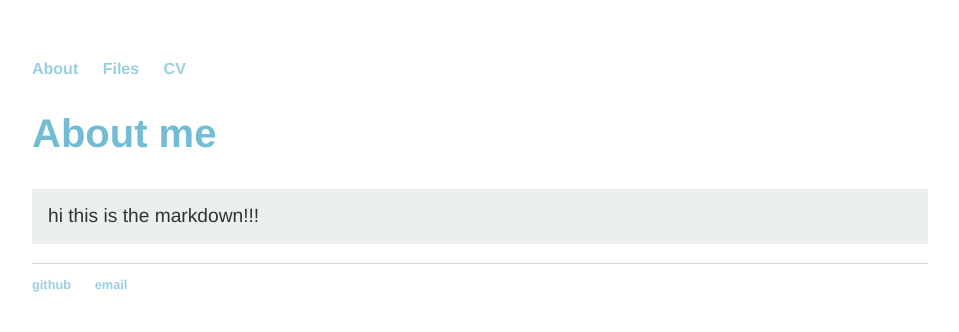
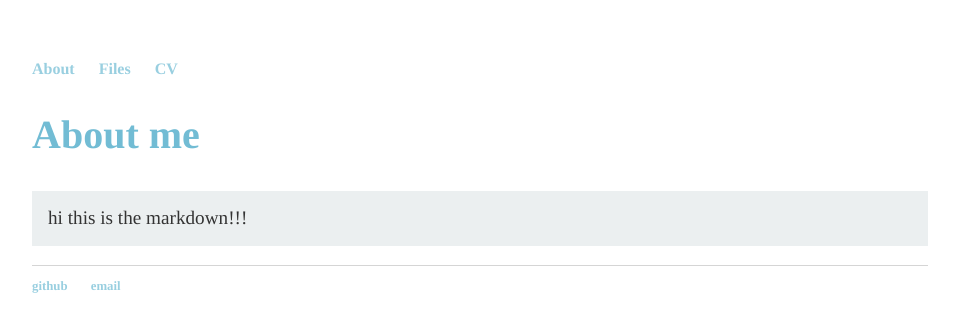
Before and after one commit to lena-kilian/lena-kilian.github.io, a Jekyll site: the page built from index.md, in a window 1280 px wide. Shown: the top 332 px of the page, without its empty margins (160-1119 px from the left). Built offline with Jekyll 4.4.1, drawn with Linux system fonts in a browser that asks for light colours; our own code applies the rules of GitHub Pages for plain Markdown files.

Commit message:
Update main.css

```diff
--- a/css/main.css
+++ b/css/main.css
@@ -4,7 +4,7 @@ body {
 }
 
 nav ul, footer ul {
-    font-family:'Helvetica', 'Arial', 'Sans-Serif';
+    font-family:'Times';
     padding: 0px;
     list-style: none;
     font-weight: bold;
@@ -23,23 +23,23 @@ a:hover {
 }
 h1 {
     font-size: 3em;
-    font-family:'Helvetica', 'Arial', 'Sans-Serif';
+    font-family:'Times';
     color: #72bcd4;
 }
 h2 {
     font-size: 2.5em;
-    font-family:'Helvetica', 'Arial', 'Sans-Serif';
+    font-family:'Times';
     color: #72bcd4;
 }
 h3 {
     font-size: 2em;
-    font-family:'Helvetica', 'Arial', 'Sans-Serif';
+    font-family:'Times';
     color: #72bcd4;
 }
 p {
     font-size: 1.2em;
     line-height: 1.4em;
-    font-family:'Helvetica', 'Arial', 'Sans-Serif';
+    font-family:'Times';
     color: #333;
     background: #ebeff0;
     padding: 14px 16px;
```
